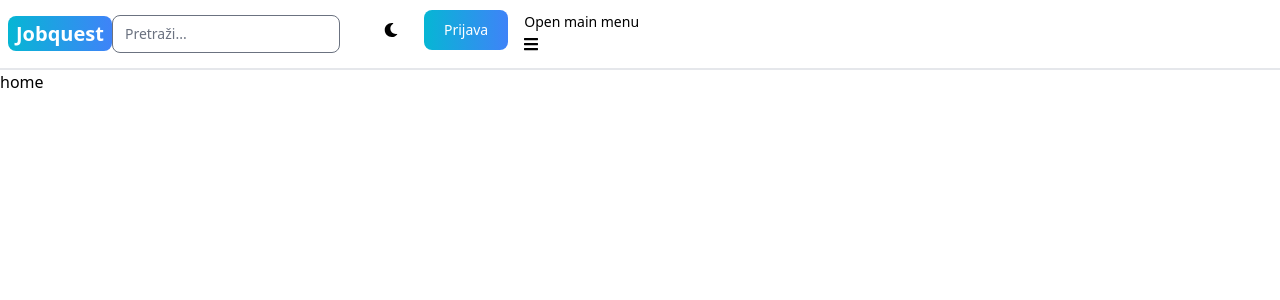
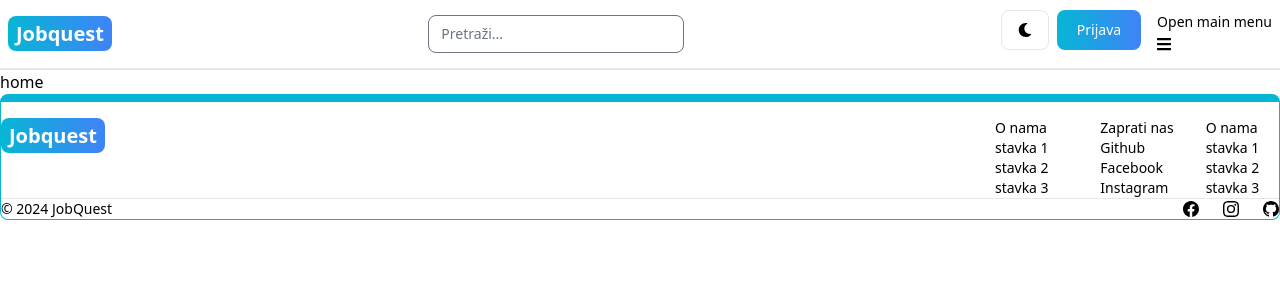
Before and after one commit to randimohorovic/Frontend, a React (Vite) app in the folder Jobquest/: page / in a window 1280 px wide. Shown: the top 300 px of the page. Built offline with nearby package versions, Linux system fonts and the light colour scheme.

Commit message:
Footer
Footer doraden, dodat linkove i uredit spacing , takoder margine

```diff
--- a/Jobquest/src/App.jsx
+++ b/Jobquest/src/App.jsx
@@ -5,6 +5,7 @@ import SignUp from "./views/SignUp";
 import About from "./views/About";
 import Profile from "./views/Profile";
 import Baner from "./components/Baner";
+import Footer from "./components/Footer";
 
 export default function App() {
   return (
@@ -17,6 +18,7 @@ export default function App() {
         <Route path="about" element={<About />} />
         <Route path="profile" element={<Profile />} />
       </Routes>
+      <Footer />
     </BrowserRouter>
   );
 }
--- a/Jobquest/src/components/Baner.jsx
+++ b/Jobquest/src/components/Baner.jsx
@@ -9,7 +9,7 @@ export default function Baner() {
   const location = useLocation();
   const ruta = location.pathname;
   return (
-    <Navbar className="border-b-2   ">
+    <Navbar className="border-b-2  flex ">
       <Link to="/" className=" ">
         <h1 className="font-bold text-sm sm:text-xl">
           <span className="px-2 py-1 bg-gradient-to-r from-cyan-500 to-blue-500 rounded-lg text-white">
@@ -29,17 +29,21 @@ export default function Baner() {
           color="gray"
           className="flex items-center px-4 py-2 w-12 h-10 lg:hidden pill"
         >
-          <AiOutlineSearch className="" />
+          <AiOutlineSearch />
         </Button>
       </form>
       <div className="flex gap-2 md:order-2">
-        <Button className="w-12 h-10 hidden sm:inline" color="gray" round>
+        <Button
+          className="w-12 h-10 hidden sm:inline"
+          color="gray"
+          round="true"
+        >
           <FaMoon />
         </Button>
         <Link to="/sign-in">
           <button
             type="button"
-            class="text-white bg-gradient-to-r from-cyan-500 to-blue-500 hover:bg-gradient-to-bl focus:ring-4 focus:outline-none focus:ring-cyan-300 dark:focus:ring-cyan-800  hidden sm:inline font-medium rounded-lg text-sm px-5 py-2.5 text-center me-2 mb-2"
+            className="text-white bg-gradient-to-r from-cyan-500 to-blue-500 hover:bg-gradient-to-bl focus:ring-4 focus:outline-none focus:ring-cyan-300 dark:focus:ring-cyan-800  hidden sm:inline font-medium rounded-lg text-sm px-5 py-2.5 text-center me-2 mb-2"
           >
             Prijava
           </button>
@@ -55,7 +59,7 @@ export default function Baner() {
             ruta === "/" ? "text-cyan-500" : "text-slate-700"
           } hover:text-blue-700`}
         >
-          <Link to="/">Home</Link>
+          <Link to="/">Home </Link>
         </Navbar.Link>
         <Navbar.Link
           active={ruta === "/about"}
@@ -64,7 +68,7 @@ export default function Baner() {
             ruta === "/about" ? "text-cyan-500" : "text-slate-700"
           } hover:text-blue-700`}
         >
-          <Link to="/about">O nama</Link>
+          <Link to="/about"> O nama</Link>
         </Navbar.Link>
         <Navbar.Link
           active={ruta === "/profil"}
@@ -73,7 +77,7 @@ export default function Baner() {
             ruta === "/profil" ? "text-cyan-500" : "text-slate-700"
           } hover:text-blue-700`}
         >
-          <Link to="/profil">Profil</Link>
+          <Link to="/profil">Profil </Link>
         </Navbar.Link>
         <Navbar.Link
           active={ruta === "/logout"}
--- /dev/null
+++ b/Jobquest/src/components/Footer.jsx
@@ -0,0 +1,84 @@
+import React from "react";
+import { Footer } from "flowbite-react";
+import { Link } from "react-router-dom";
+import { BsFacebook, BsInstagram, BsGithub } from "react-icons/bs";
+
+export default function FooterCom() {
+  return (
+    <Footer container className="border border-t-8 border-cyan-500">
+      <div className="w-full max-w-7xl mx-auto">
+        <div className="grid w-full justify-between sm:flex md:grid-col-1">
+          <div className="mt-5">
+            <Link to="/" className=" ">
+              <h1 className="font-bold text-lg sm:text-xl">
+                <span className="px-2 py-1 bg-gradient-to-r from-cyan-500 to-blue-500 rounded-lg text-white">
+                  Jobquest
+                </span>
+              </h1>
+            </Link>
+          </div>
+          <div className="grid grid-cols-2 gap-8  mt-4 sm:grid-cols-3 sm:gp-6">
+            <div>
+              <Footer.Title title="O nama" />
+              <Footer.LinkGroup col>
+                <Footer.Link href="/" target="blank">
+                  stavka 1
+                </Footer.Link>
+                <Footer.Link href="/" target="blank">
+                  stavka 2
+                </Footer.Link>
+                <Footer.Link href="/" target="blank">
+                  stavka 3
+                </Footer.Link>
+              </Footer.LinkGroup>
+            </div>
+            <div>
+              <Footer.Title title="Zaprati nas" />
+              <Footer.LinkGroup col>
+                <Footer.Link
+                  href="https://github.com/randimohorovic/"
+                  target="blank"
+                >
+                  Github
+                </Footer.Link>
+                <Footer.Link href="/" target="blank">
+                  Facebook
+                </Footer.Link>
+                <Footer.Link href="/" target="blank">
+                  Instagram
+                </Footer.Link>
+              </Footer.LinkGroup>
+            </div>
+            <div>
+              <Footer.Title title="O nama" />
+              <Footer.LinkGroup col>
+                <Footer.Link href="/" target="blank">
+                  stavka 1
+                </Footer.Link>
+                <Footer.Link href="/" target="blank">
+                  stavka 2
+                </Footer.Link>
+                <Footer.Link href="/" target="blank">
+                  stavka 3
+                </Footer.Link>
+              </Footer.LinkGroup>
+            </div>
+          </div>
+        </div>
+        <Footer.Divider />
+        <div className="w-full sm:flex sm:items-center sm:justify-between">
+          <Footer.Copyright
+            href="#"
+            by={" JobQuest "}
+            year={new Date().getFullYear()}
+          />
+          <div className="flex gap-6 sm:mt-0 mt-4 sm:justify-center">
+            <Footer.Icon href="#" icon={BsFacebook} />
+            <Footer.Icon href="#" icon={BsInstagram} />
+            <Footer.Icon href="#" icon={BsGithub} />
+          </div>
+        </div>
+      </div>
+    </Footer>
+  );
+}
--- a/Jobquest/src/views/SignUp.jsx
+++ b/Jobquest/src/views/SignUp.jsx
@@ -3,39 +3,51 @@ import { Label, TextInput } from "flowbite-react";
 import { Link, useNavigate } from "react-router-dom";
 
 export default function SignUp() {
-  // const [userData, setFormData] = useState({});
-  // const [error, setError] = useState({});
-  // const navigate = useNavigate();
-  // const onchange = (e) => {
-  //   setFormData({
-  //     ...userData,
-  //     [e.target.id]: e.target.value,
-  //   });
-  // };
-  // console.log(userData);
-  // const handleSubmit = async (e) => {
-  //   e.preventDefault();
-  //   const res = await fetch("/backend/auth/signup", {
-  //     method: "POST",
-  //     headers: { "Content-Type": "application/json" },
-  //     body: JSON.stringify(userData),
-  //   });
-  //   const data = await res.json();
-  //   if (data.success === false) {
-  //     setError(data.message);
-  //     return;
-  //   }
+  const [userData, setUserData] = useState({});
+  const [error, setError] = useState("");
+  const navigate = useNavigate();
 
-  //   console.log(data);
-  // };
-  // console.log(userData);
+  const handleChange = (e) => {
+    setUserData({
+      ...userData,
+      [e.target.id]: e.target.value.trim(),
+    });
+  };
+
+  const handleSubmit = async (e) => {
+    e.preventDefault();
+    // setError(""); // Clear previous error
+    if (!userData.username || !userData.email || !userData.password) {
+      return setError("ispuni sva polja!");
+    }
+
+    try {
+      setError(null);
+      const res = await fetch("/backend/auth/signup", {
+        method: "POST",
+        headers: { "Content-Type": "application/json" },
+        body: JSON.stringify(userData),
+      });
+
+      const data = await res.json();
+      console.log("Response Data:", data); // Debugging: log the response data
+
+      if (data.success === false) {
+        return setError(data.message);
+      }
+      if (res.ok) {
+        navigate("/sign-in");
+      }
+    } catch (err) {
+      console.error("Error:", err); // Debugging: log any error
+      setError(error.message);
+    }
+  };
+
   return (
     <div className="main-h-screen mt-20">
-      <div
-        className="flex p-3 max-w-3xl mx-auto flex-col md:flex-row md:items-center
-      gap-5"
-      >
-        {/* ljeva strana */}
+      <div className="flex p-3 max-w-3xl mx-auto flex-col md:flex-row md:items-center gap-5">
+        {/* Left side */}
         <div className="flex-1">
           <Link to="/" className="text-4xl font-bold">
             <span className="px-2 py-1 bg-gradient-to-r from-cyan-500 to-blue-500 rounded-lg text-white">
@@ -45,36 +57,47 @@ export default function SignUp() {
           <p className="text-sm mt-5">Ovjde možete kreirati svoj račun!</p>
         </div>
 
-        {/* desna strana*/}
+        {/* Right side */}
         <div className="flex-1">
-          <form className="flex flex-col gap-4">
+          <form onSubmit={handleSubmit} className="flex flex-col gap-4">
+            {error && <div className="text-red-500">{error.message}</div>}
             <div>
               <Label value="Korisničko ime" />
               <TextInput
                 type="text"
                 placeholder="Korisničko ime"
                 id="username"
+                onChange={handleChange}
               />
             </div>
             <div>
               <Label value="Email" />
-              <TextInput type="text" placeholder="@" id="email" />
+              <TextInput
+                type="email"
+                placeholder="Email"
+                id="email"
+                onChange={handleChange}
+              />
             </div>
             <div>
               <Label value="Lozinka" />
-              <TextInput type="text" placeholder="Lozinka" id="password" />
+              <TextInput
+                type="password"
+                placeholder="Lozinka"
+                id="password"
+                onChange={handleChange}
+              />
             </div>
             <button
               type="submit"
-              class="text-white bg-gradient-to-r from-cyan-500 to-blue-500 hover:bg-gradient-to-bl focus:ring-4 focus:outline-none focus:ring-cyan-300 dark:focus:ring-cyan-800  hidden sm:inline font-medium rounded-lg text-sm px-5 py-2.5 text-center me-2 mb-2"
+              className="text-white bg-gradient-to-r from-cyan-500 to-blue-500 hover:bg-gradient-to-bl focus:ring-4 focus:outline-none focus:ring-cyan-300 dark:focus:ring-cyan-800 font-medium rounded-lg text-sm px-5 py-2.5 text-center mb-2"
             >
               Kreiraj račun
             </button>
           </form>
           <div className="flex gap-1 mt-3 text-sm font-bold">
             <p>Imate li račun? </p>
-            <Link to={"/sign-in"}>
-              {" "}
+            <Link to="/sign-in">
               <span className="text-cyan-600">Prijavi se</span>
             </Link>
           </div>
```
